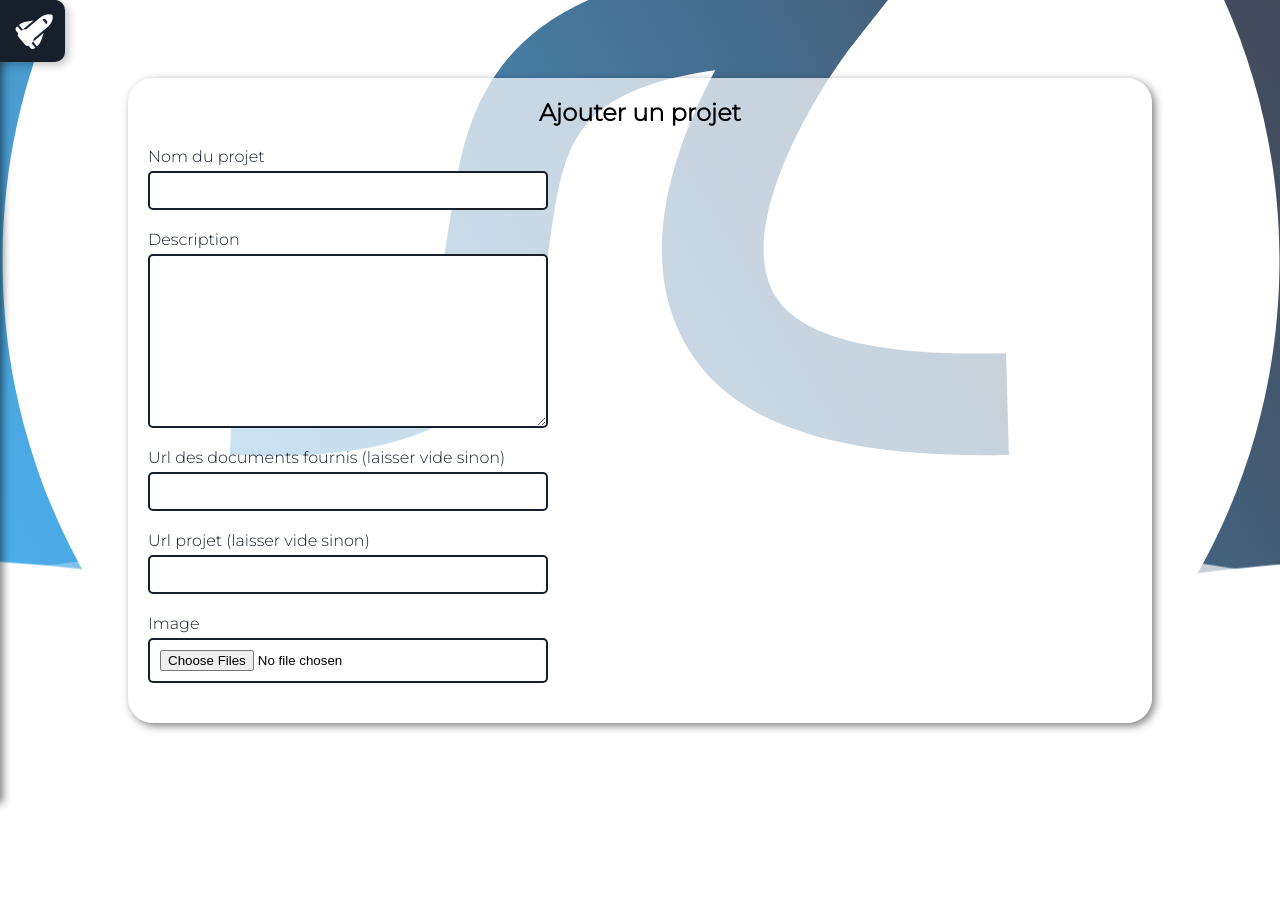
After one commit to augustinde/portfolio, a PHP site: page /add_project.php in a window 1280 px wide. The commit adds this page. Run offline with PHP 8.4, Linux system fonts and the light colour scheme; a user stored in the database is signed in; some libraries are stand-ins or nearby versions.

Commit message:
Début refonte add_project.php

```diff
--- /dev/null
+++ b/web/add_project.php
@@ -0,0 +1,118 @@
+<?php require_once "../src/App/include/authentification.php"; ?>
+
+<!DOCTYPE html>
+<html lang="fr">
+<head>
+    <meta charset="UTF-8">
+    <link rel="stylesheet" href="css/mainAdmin.css">
+    <meta name="viewport" content="width=device-width, initial-scale=1.0">
+    <script src="https://kit.fontawesome.com/0a22fe5e55.js" crossorigin="anonymous"></script>
+    <script src="https://code.jquery.com/jquery-2.2.4.min.js"></script>
+    <script src="https://cdnjs.cloudflare.com/ajax/libs/jqueryui/1.11.4/jquery-ui.min.js"></script>
+    <title>Dashboard</title>
+</head>
+<body>
+
+    <div class="header">
+        <div class="inner-header flex">
+            <svg version="1.1" class="logo" baseProfile="tiny" id="Layer_1" xmlns="http://www.w3.org/2000/svg" xmlns:xlink="http://www.w3.org/1999/xlink" x="0px" y="0px" viewBox="0 0 500 500" xml:space="preserve">
+                    <path fill="#FFFFFF" stroke="#000000" stroke-width="10" stroke-miterlimit="10" d="M57,283" />
+                <g>
+                    <path fill="#fff" d="M250.4,0.8C112.7,0.8,1,112.4,1,250.2c0,137.7,111.7,249.4,249.4,249.4c137.7,0,249.4-111.7,249.4-249.4 C499.8,112.4,388.1,0.8,250.4,0.8z M383.8,326.3c-62,0-101.4-14.1-117.6-46.3c-17.1-34.1-2.3-75.4,13.2-104.1 c-22.4,3-38.4,9.2-47.8,18.3c-11.2,10.9-13.6,26.7-16.3,45c-3.1,20.8-6.6,44.4-25.3,62.4c-19.8,19.1-51.6,26.9-100.2,24.6l1.8-39.7		c35.9,1.6,59.7-2.9,70.8-13.6c8.9-8.6,11.1-22.9,13.5-39.6c6.3-42,14.8-99.4,141.4-99.4h41L333,166c-12.6,16-45.4,68.2-31.2,96.2	c9.2,18.3,41.5,25.6,91.2,24.2l1.1,39.8C390.5,326.2,387.1,326.3,383.8,326.3z" />
+                </g>
+                </svg>
+        </div>
+
+        <div>
+            <svg class="waves" xmlns="http://www.w3.org/2000/svg" xmlns:xlink="http://www.w3.org/1999/xlink" viewBox="0 24 150 28" preserveAspectRatio="none" shape-rendering="auto">
+                <defs>
+                    <path id="gentle-wave" d="M-160 44c30 0 58-18 88-18s 58 18 88 18 58-18 88-18 58 18 88 18 v44h-352z" />
+                </defs>
+                <g class="parallax">
+                    <use xlink:href="#gentle-wave" x="48" y="0" fill="rgba(255,255,255,0.7)" />
+                    <use xlink:href="#gentle-wave" x="48" y="3" fill="rgba(255,255,255,0.5)" />
+                    <use xlink:href="#gentle-wave" x="48" y="5" fill="rgba(255,255,255,0.3)" />
+                    <use xlink:href="#gentle-wave" x="48" y="7" fill="#fff" />
+                </g>
+            </svg>
+        </div>
+
+    </div>
+
+
+    <div class="screenSidebar"></div>
+    <div id="containerSidebar">
+        <div class="contentSidebar">
+
+            <a class="itemSidebar" href="add_project.php">Ajouter un projet</a>
+            <a class="itemSidebar" href="">Modifier un projet</a>
+            <a class="itemSidebar" href="">LOREM</a>
+            <a class="itemSidebar" href="">LOREM</a>
+            <a class="itemSidebar" href="">LOREM</a>
+            <a class="itemSidebar itemDecoSidebar" href="deconnexion.php">Déconnexion</a>
+
+        </div>
+
+        <span id="btnVeilleTechno" class="hoverBtnVeille">
+            <i class="fas fa-space-shuttle fa-2x"></i>
+        </span>
+    </div>
+
+    <div class="mainForm">
+
+        <h2>Ajouter un projet</h2>
+        <form id="form" enctype="multipart/form-data">
+
+            <div class="rowForm">
+
+                <div class="input">
+
+                    <div class="group-input">
+
+                        <input type="hidden" id="idProjet" name="idProjet">
+
+                        <label for="nom">Nom du projet </label>
+                        <input type="text" name="nom" id="nom">
+
+                    </div>
+
+                    <div class="group-input">
+
+                        <label for="description">Description </label>
+                        <textarea name="description" id="description" cols="30" rows="10"></textarea>
+                        <!-- ajout limite de 300 caracteres-->
+                    </div>
+
+                    <div class="group-input">
+
+                        <label for="urlDocFournit">Url des documents fournis (laisser vide sinon) </label>
+                        <input type="text" name="urlDocFournit" id="urlDocFournit">
+
+                    </div>
+
+                    <div class="group-input">
+
+                        <label for="urlProjet">Url projet (laisser vide sinon) </label>
+                        <input type="text" name="urlProjet" id="urlProjet">
+
+                    </div>
+
+                    <div class="group-input">
+
+                        <label for="imageUpload">Image </label>
+                        <input type="file" accept="image/jpeg, image/jpg" name="imageUpload[]" id="imageUpload" multiple>
+                        <div id="previewFile">
+
+                        </div>
+                    </div>
+
+                </div>
+            </div>
+        </form>
+
+    </div>
+
+
+    <script src="js/scriptAdmin.js"></script>
+</body>
+</html>
--- a/web/css/mainAdmin.css
+++ b/web/css/mainAdmin.css
@@ -1,5 +1,11 @@
 @import url('https://fonts.googleapis.com/css2?family=Roboto:wght@400&display=swap');
 @import url('https://fonts.googleapis.com/css2?family=Montserrat:wght@300&display=swap');
+
+*, ::before, ::after{
+	padding: 0;
+	margin: 0;
+	box-sizing:border-box;
+}
 
 body{
 	padding: 0;
@@ -9,112 +15,10 @@
 	height: 100vh;
 	justify-content: center;
 	align-items: center;
+	background-color: #fff;
 
 }
 
-#form{
-	background-color: #17202A;
-	width:50vh;
-	height: 50vh;
-	border-top-right-radius: 150px;
-	border-bottom-left-radius: 150px;
-	color:#fff;
-	box-shadow: 0px 5px 12px 0px rgba(0, 0, 0, 0.7);
-	text-align:center;
-	padding:20px;
-}
-
-form{
-	height: 70%;
-}
-
-#form h1{
-	letter-spacing: 1px;
-	text-transform: uppercase;
-}
-
-#form .colForm{
-	display: flex;
-	height: 100%;
-	flex-direction: column;
-	justify-content: center;
-	align-items: center;
-}
-
-#form .colForm input{
-	outline:none;
-	border:none;
-	padding:16px;
-	font-size:16px;
-}
-
-.divInput{
-	margin-bottom: 40px;
-	width:100%;
-	max-width:400px;
-	position: relative;
-}
-
-.divInput input{
-	position: relative;
-	width:100%;
-	box-sizing: border-box;
-}
-
-input[type=submit]{
-	border:none;
-	outline:none;
-	padding:16px;
-	font-size:18px;
-	width:100%;
-	max-width: 300px;
-	border-bottom-left-radius: 150px;
-	border-top-right-radius: 150px;
-	cursor: pointer;
-	transition:all 0.4s ease;
-
-}
-
-input[type=submit]:hover{
-
-	border-bottom-left-radius: 0px;
-	border-top-right-radius: 0px;
-	border-top-left-radius: 150px;
-	border-bottom-right-radius: 150px;
-
-}
-
-
-.divInput label{
-	position: absolute;
-	bottom:15px;
-	left:15px;
-	z-index: 5;
-	color:#17202A;
-	transition:all 0.9s cubic-bezier(0.68, -0.55, 0.27, 1.55);
-
-}
-
-
-.divInput label.anim-label{
-	color:#fff;
-	transform:translate(0px, -40px);
-	left:0px;
-	font-size:14px;
-}
-
-.divInput i{
-	position: absolute;
-	right:15px;
-	top:16px;
-	color:#17202A;
-	cursor: pointer;
-	transition:color 0.5s ease;
-}
-
-.divInput i:hover{
-	color:#263342;
-}
 
 
 .divCheckbox input{
@@ -277,62 +181,244 @@
 
 }
 
-#sidebar{
-	position: absolute;
+
+/*
+
+	START SIDEBAR
+
+ */
+
+#containerSidebar{
+	height:100%;
+	width:40%;
+	padding-left:100px;
+	background-color:#17202A;
+	position:fixed;
 	top:0;
 	left:0;
-	background-color: #17202A;
-	width:250px;
-	height:100vh;
-	color:#fff;
-	padding:20px;
-	box-sizing: border-box;
+	transform:translatex(-100%);
+	transition:all 0.7s cubic-bezier(0.68, -0.55, 0.27, 1.55);
+	z-index:10;
+	box-shadow:3px 3px 8px 0px rgb(0 0 0 / 50%);
 }
 
-#sidebar .flexSidebar{
+#containerSidebar.toggleSidebar{
+	transform:translateX(0%);
+	left:-100px;
+
+}
+
+
+#btnVeilleTechno{
+	background-color:#17202A;
+	border-bottom-right-radius:10px;
+	border-top-right-radius:10px;
+	top:0px;
+	position:absolute;
+	right:-60px;
+	cursor:pointer;
+	z-index:9;
+	transition:all 0.3s ease;
+	box-shadow:3px 3px 8px 0px rgb(0 0 0 / 25%);
+	width:70px;
+	height:62px;
+}
+
+.hoverBtnVeille:hover {
+	transform:translatex(5px);
+}
+
+#btnVeilleTechno i{
+	color:#fff;
+	transform:rotate(-40deg);
+	transition:all 0.3s ease-in-out;
+	margin:12px 20px 10px 22px;
+
+}
+
+#btnVeilleTechno.changeIconBtnVeille i{
+	transform:rotate(0deg);
+	margin:15px 15px 15px 27px;
+
+}
+
+.changeIconBtnVeille i::before{
+	content:"\f00d";
+	transition:all 0.5s ease;
+
+}
+
+.changeIconBtnVeille i:hover .changeIconBtnVeille i::before{
+	transform:rotate(90deg);
+}
+
+.contentSidebar{
+	background-color:#17202A;
+	position:relative;
+	transition:all 0.1s ease;
+	z-index:10;
+	height:100%;
+	overflow-y:auto;
+	padding:40px;
 	display: flex;
 	flex-direction: column;
 
 }
 
-#sidebar .flexSidebar a{
-	margin-bottom: 20px;
-	text-decoration: none;
-	cursor: pointer;
-	color:#fff;
-	transition:all 0.8s ease;
-	position: relative;
+.contentSidebar::-webkit-scrollbar {
+	-webkit-appearance: none;
+}
+
+.contentSidebar::-webkit-scrollbar:vertical {
+	width: 8px;
+	background-color:rgba(7, 81, 135,0.5);
+}
+
+.contentSidebar::-webkit-scrollbar-thumb {
+	border: 1px solid transparent;
+	background-color: #fff;
 }
 
 
-#sidebar .flexSidebar a:hover{
-	transform: translate(20px, 0%);
+.screenSidebar{
+	height:100%;
+	width:100%;
+	background-color:rgba(23,32,42,0.6);
+	position:absolute;
+	top:0;
+	left:0;
+	transform:translatex(-100%);
+	transition:all 0.2s ease-in-out 0.2s;
+	z-index:10;
+}
+
+.itemSidebar{
+
+	border-radius: 8px;
+	padding:20px;
+	color:#fff;
+	text-decoration: none;
+	margin-bottom:20px;
+	font-weight: bold;
+	transition:all 0.3s ease-in-out;
+}
+
+.itemSidebar:hover{
+	background-color:#fff;
+	color:#17202A;
+}
+
+.itemDecoSidebar{
+	position: absolute;
+	bottom:0;
+}
+
+/*
+
+	END SIDEBAR
+
+ */
+
+/*
+
+	START FORM ADD PROJECT
+
+ */
+
+.mainForm{
+
+	width:80%;
+	height: auto;
+	background-color:rgba(255,255,255,0.7);
+	border-radius: 25px;
+	margin:auto;
+	padding:20px;
+	box-shadow: 3px 3px 8px 0px rgba(0,0,0,0.5);
+}
+
+.mainForm h2{
+	text-align: center;
+	margin-bottom:20px;
+}
+
+.group-input{
+	margin-bottom: 10px;
+	width:100%;
+	max-width:400px;
+	position: relative;
+	display: flex;
+	flex-direction: column;
+}
+
+.group-input input, textarea{
+	position: relative;
+	width:100%;
+	border-radius: 5px;
+	outline: none;
+	border:2px solid #17202A;
+	padding:10px;
+	margin-bottom:10px;
+}
+
+.group-input label{
+	position: relative;
+	color:#17202A;
+	margin-bottom: 5px;
 }
 
 
-#sidebar .flexSidebar a i{
-	font-size:20px;
+/*
+
+	END FORM ADD PROJECT
+
+ */
+
+
+/*
+
+	RESPONSIVE
+
+*/
+
+@media (max-width: 575.98px) {
+
+	#containerSidebar{
+		width:100%;
+		font-size: 14px;
+	}
+
+	#containerSidebar.toggleSidebar{
+		transform:translateX(0%);
+	}
 
 }
 
+@media (min-width: 576px) and (max-width: 767.98px) {
 
-#sidebar a{
-	margin-bottom: 20px;
-	text-decoration: none;
-	cursor: pointer;
-	color:#fff;
-	transition:all 0.8s ease;
-	position: absolute;
-	bottom:0px;
+	#containerSidebar{
+		width:70%;
+	}
+
 }
 
+@media (min-width: 768px) and (max-width: 991.98px) {
 
-#sidebar a:hover{
-	transform: translate(20px, 0%);
+	#containerSidebar{
+		width:50%;
+	}
 }
 
+@media (min-width: 992px) and (max-width: 1199.98px){
 
-#sidebar a i{
-	font-size:20px;
+	#containerSidebar{
+		width:50%;
+	}
 
 }
+
+@media (min-width: 1200px) {
+	#containerSidebar{
+		width:35%;
+	}
+
+}
--- /dev/null
+++ b/web/js/scriptAdmin.js
@@ -0,0 +1,24 @@
+document.getElementById("btnVeilleTechno").addEventListener("click", () => {
+
+    if(document.getElementById("containerSidebar").classList.contains("toggleSidebar")){
+        document.getElementById("containerSidebar").classList.remove("toggleSidebar");
+        document.getElementById("btnVeilleTechno").classList.add("hoverBtnVeille");
+        document.getElementById("btnVeilleTechno").classList.remove("changeIconBtnVeille");
+        document.querySelector(".screenSidebar").classList.remove("toggleScreenSidebar");
+
+        setTimeout(() => {
+
+            document.querySelector(".contentSidebar").scrollTop = 0;
+
+        },600);
+
+    }else{
+        document.getElementById("containerSidebar").classList.add("toggleSidebar");
+        document.getElementById("btnVeilleTechno").classList.remove("hoverBtnVeille");
+        document.getElementById("btnVeilleTechno").classList.add("changeIconBtnVeille");
+        document.querySelector(".screenSidebar").classList.add("toggleScreenSidebar");
+
+    }
+
+
+});
```
